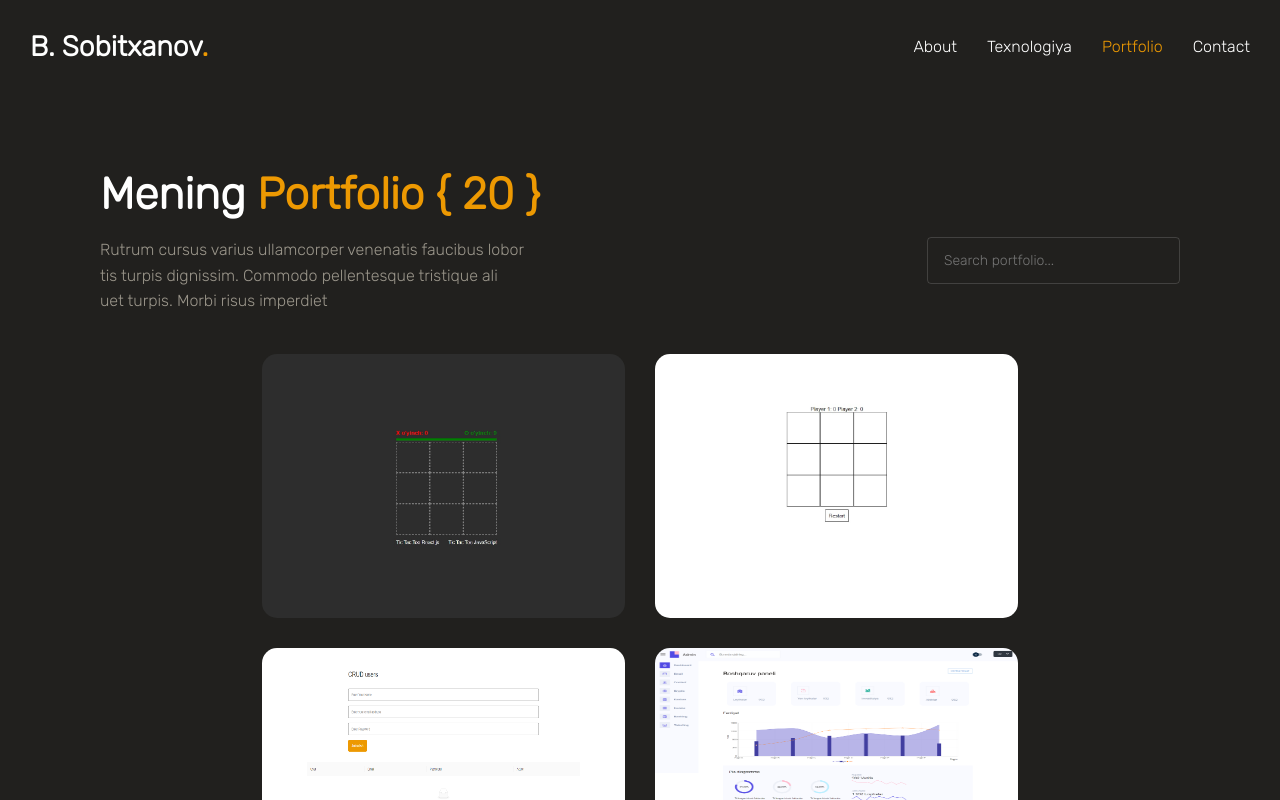
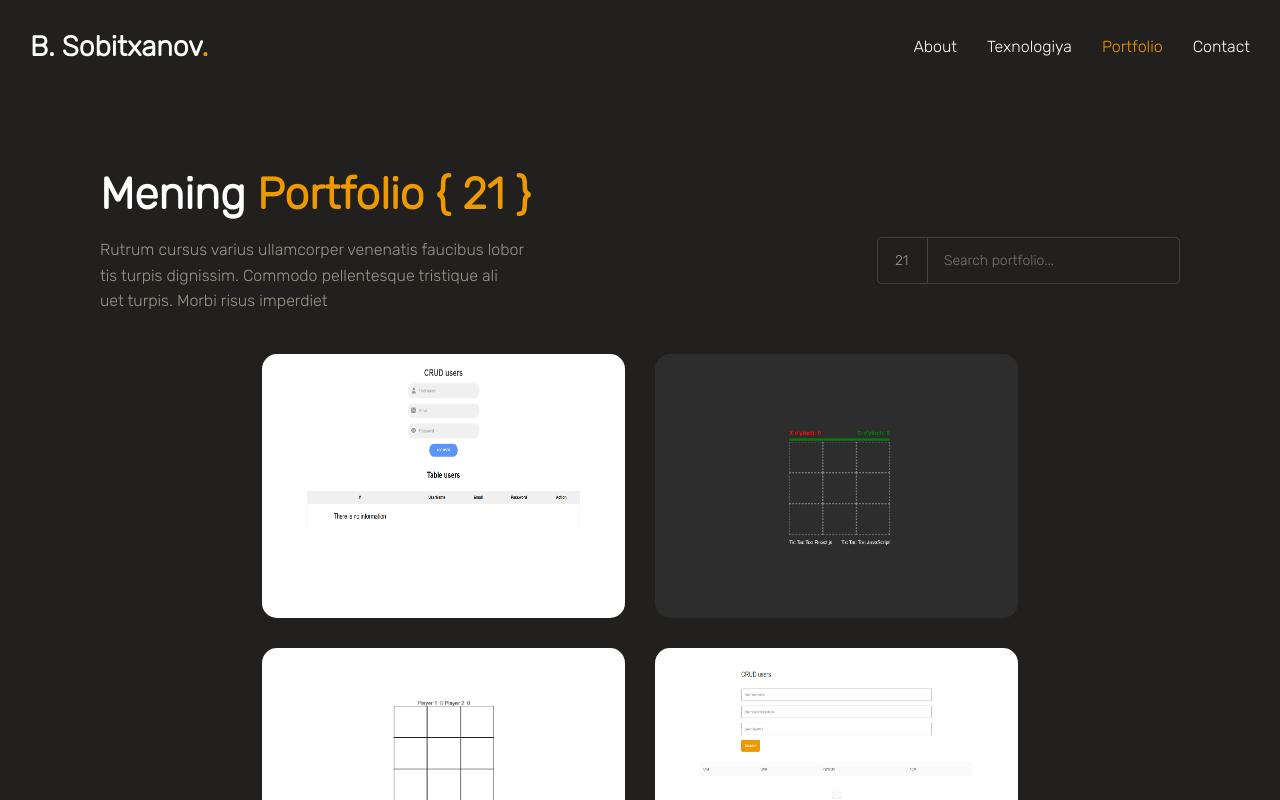
Before and after one commit to Bahromjon050/Personal-portfolio, a React (Create React App) app: page /portfolio in a window 1280 px wide. Shown: the top 800 px of the page. Built offline with nearby package versions, Linux system fonts and the light colour scheme.

Commit message:
crudtypescript

```diff
--- a/src/components/pages/All.js
+++ b/src/components/pages/All.js
@@ -1,6 +1,7 @@
 import React from "react";
 
-export const Header = ({ data, x, setX }) => {
+export const Header = ({ data, x, setX, crud }) => {
+  console.log(crud);
   return (
     <div className="media-df df jcsb">
       <header data-aos="fade-down" data-aos-duration="800">
@@ -16,6 +17,24 @@ export const Header = ({ data, x, setX }) => {
         <div className="search">
           <input
             type="text"
+            style={{
+              width: "50px",
+              padding: "14px 14px 14px 17px",
+              borderRight: "0",
+              borderRadius: "5px 0 0 5px",
+            }}
+            value={
+              crud.filter((val) => {
+                return (
+                  val.name.toLowerCase().indexOf(x.trim().toLowerCase()) !== -1
+                );
+              }).length
+            }
+            disabled
+          />
+          <input
+            type="text"
+            style={{ borderRadius: "0 5px 5px 0" }}
             value={x}
             placeholder="Search portfolio..."
             onChange={(e) => setX(e.target.value)}
--- a/src/components/pages/Portfolio.js
+++ b/src/components/pages/Portfolio.js
@@ -5,6 +5,13 @@ import "react-lazy-load-image-component/src/effects/blur.css";
 
 const Portfolio = () => {
   const crud = [
+    {
+      name: "Amaliyot-Typescript",
+      link: "https://tsx-crud.netlify.app/",
+      aos: 150,
+      src: "./img/port19.png",
+      git: "https://github.com/Bahromjon050/Typescript-CRUD",
+    },
     {
       name: "Amaliyot-Tic-react",
       link: "https://tic-tac-toe-050.netlify.app/",
@@ -158,7 +165,7 @@ const Portfolio = () => {
   return (
     <>
       <section className="services media_service all_padding">
-        <Header data={obj} setX={setX} x={x} />
+        <Header data={obj} setX={setX} x={x} crud={crud} />
         <div
           className="cards_port df aic jcc fw g-3"
           data-aos="fade-up"
```
Also changed, not shown: public/img/port19.png (added).
